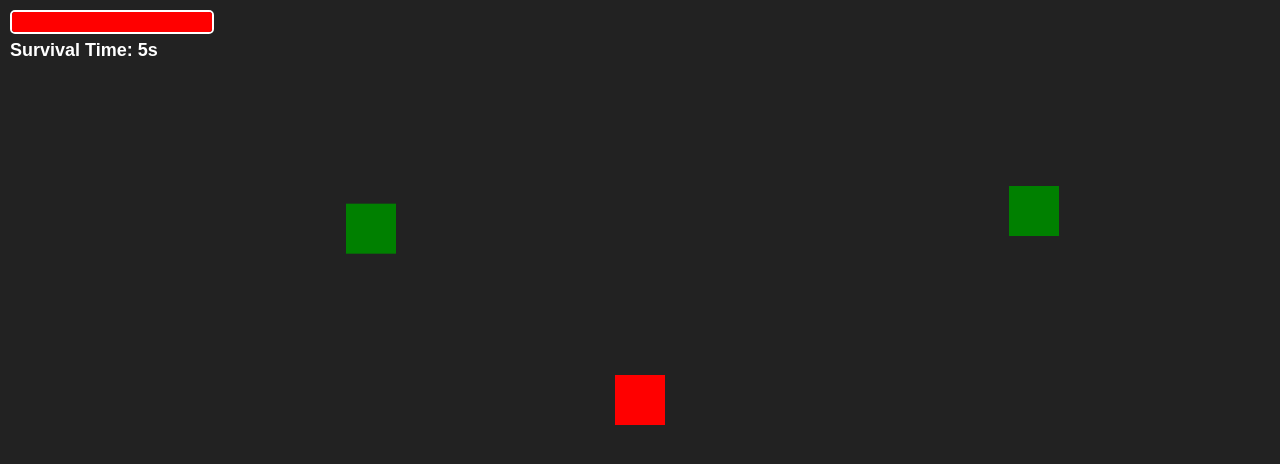
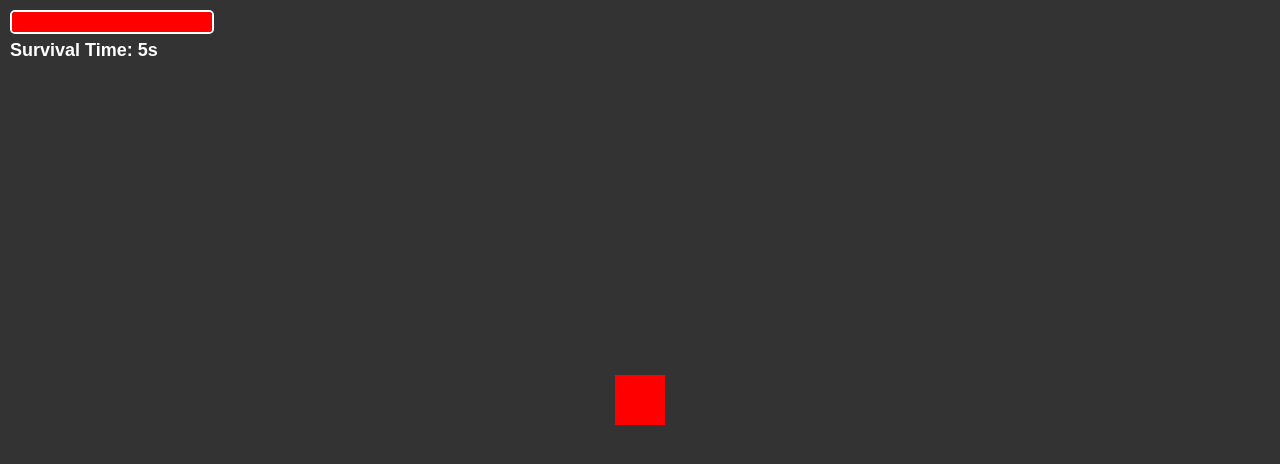
Before and after one commit to KermitWeb641/Full-Life, a plain HTML site: page 01_index.html in a window 1280 px wide. Drawn offline with nearby package versions, Linux system fonts and the light colour scheme.

Commit message:
Update 02_styles.css

```diff
--- a/02_styles.css
+++ b/02_styles.css
@@ -1,16 +1,17 @@
 body {
   margin: 0;
   font-family: Arial, sans-serif;
-  background-color: #333; /* This should override the green background */
+  background-color: #333;
   overflow: hidden;
 }
 
 #map {
-  position: relative;
+  position: absolute;
+  top: 0;
+  left: 0;
   width: 100vw;
   height: 100vh;
-  background: #222; /* Solid background for testing */
-  overflow: hidden;
+  z-index: 1; /* Map is the background layer */
 }
 
 #player {
@@ -21,23 +22,7 @@ body {
   top: 50%;
   left: 50%;
   transform: translate(-50%, -50%);
-}
-
-.zombie {
-  position: absolute;
-  width: 50px;
-  height: 50px;
-  background: green; /* Debugging color for zombies */
-  animation: zombieWalk 3s infinite alternate;
-}
-
-@keyframes zombieWalk {
-  from {
-    transform: translateY(0);
-  }
-  to {
-    transform: translateY(-10px);
-  }
+  z-index: 2; /* Player is above the map */
 }
 
 #health-bar-container {
@@ -50,6 +35,7 @@ body {
   border: 2px solid #fff;
   border-radius: 5px;
   overflow: hidden;
+  z-index: 3; /* UI is above everything */
 }
 
 #health-bar {
@@ -66,4 +52,5 @@ body {
   color: #fff;
   font-size: 18px;
   font-weight: bold;
+  z-index: 3; /* UI is above everything */
 }
```
